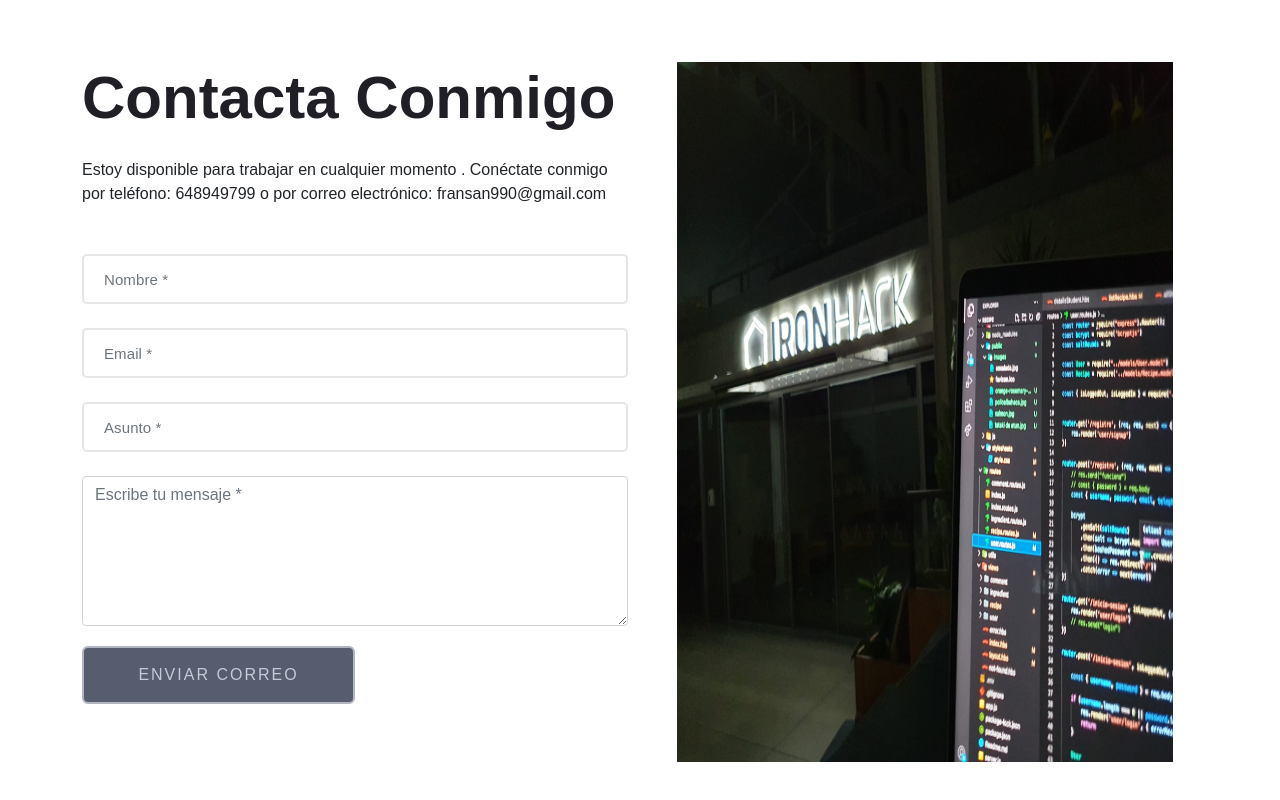
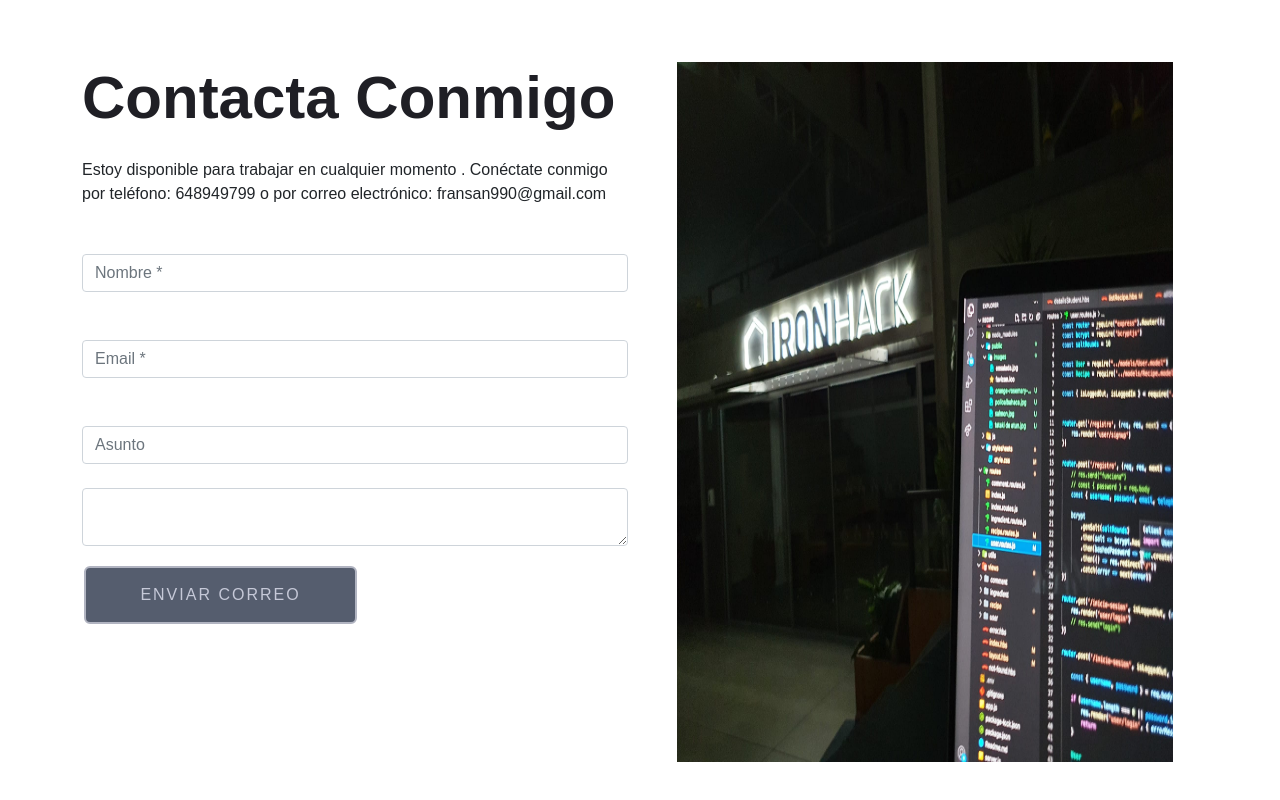
Before and after one commit to fransan990/Portafolio_v1, a React (Create React App) app: page / in a window 1280 px wide. Shown: the part 4952-5752 px from the top of the page. Built offline with nearby package versions, Linux system fonts and the light colour scheme; a web font is replaced by a local one.

Commit message:
Form of Contact.jsx

```diff
--- a/src/components/Contact/Contact.jsx
+++ b/src/components/Contact/Contact.jsx
@@ -1,14 +1,29 @@
-import { Container, Row, Col, Image } from "react-bootstrap"
-// import { FaLocationArrow } from "react-icons/fa"
+import { Container, Row, Col, Image, Form, Button } from "react-bootstrap"
+import FloatingLabel from 'react-bootstrap/FloatingLabel';
 
 import emailjs from 'emailjs-com';
 import "./Contact.css"
+import { useState } from "react";
 
 const Contact = () => {
 
+
+    //borra datos al enviar
+
+    const [orderDetails, setOrderDetails] = useState({})
+
+    const handleInputChange = e => {
+        setOrderDetails({
+            ...orderDetails, [e.target.name]: e.target.value
+        })
+    }
+
     const enviarEmail = (e) => {
 
+
         e.preventDefault();
+        e.target.reset();
+
         emailjs.sendForm('service_opa6obq', 'template_uci8fqu', e.target, '-LcIVbhNWVgvNjhBZ')
 
             .then((result) => {
@@ -19,6 +34,8 @@ const Contact = () => {
     }
 
     const imageIronhack = "../../../images/IronhackNoche.jpeg"
+
+    const { Nombre, Email, Asunto, Mensaje } = orderDetails
 
 
     return (
@@ -41,27 +58,59 @@ const Contact = () => {
                                     </div>
                                 </Col>
                                 <Col lg={12}>
-                                    <form onSubmit={enviarEmail} className="caja">
+                                    {/* <form onSubmit={enviarEmail} className="caja">
                                         <div className="form-row mt-4">
                                             <div className="form-group col-md-6 col-lg-12">
-                                                <label for="npmbre"></label>
-                                                <input type="text" className="form-control col-12" id="nombre" name="nombre" placeholder="Nombre *" />
+                                                <label for="nombre"></label>
+                                                <input type="text" className="form-control col-12" id="nombre" name="nombre" placeholder="Nombre *" onChange={handleInputChange} />
                                             </div>
                                             <div className="form-group col-md-6 col-lg-12">
                                                 <label for="email"></label>
-                                                <input type="text" className="form-control" id="email" name="email" placeholder="Email *" />
+                                                <input type="text" className="form-control" id="email" name="email" placeholder="Email *" onChange={handleInputChange} />
                                             </div>
                                             <div className="form-group col-md-6 col-lg-12">
                                                 <label for="asunto"></label>
-                                                <input type="text" className="form-control" id="asunto" name="asunto" placeholder="Asunto *" />
+                                                <input type="text" className="form-control" id="asunto" name="asunto" placeholder="Asunto *" onChange={handleInputChange} />
                                             </div>
                                         </div>
                                         <div className="form-group">
                                             <label for="mensaje"></label>
-                                            <textarea type="text" className="form-control" id="mensaje" name="mensaje" placeholder="Escribe tu mensaje *"></textarea>
+                                            <textarea type="text" className="form-control" id="mensaje" name="mensaje" placeholder="Escribe tu mensaje *" onChange={handleInputChange}></textarea>
                                         </div>
                                         <button type="submit" className="botonContact">Enviar Correo</button>
-                                    </form>
+                                    </form> */}
+
+
+                                    <Form onSubmit={enviarEmail}>
+
+                                        <Form.Group className="mt-4 col-md-6 col-lg-12" controlId="Nombre">
+                                            <Form.Label for="Nombre"></Form.Label>
+                                            <Form.Control type="text" name="Nombre" value={Nombre} placeholder="Nombre *" onChange={handleInputChange} />
+                                        </Form.Group>
+
+                                        <Form.Group className="mt-4 col-md-6 col-lg-12" controlId="Email" >
+                                            <Form.Label for="Email"></Form.Label>
+                                            <Form.Control type="text" name="Email" value={Email} placeholder="Email *" onChange={handleInputChange} />
+                                        </Form.Group>
+
+                                        <Form.Group className="mt-4 col-md-6 col-lg-12" controlId="Asunto">
+                                            <Form.Label for="Asunto"></Form.Label>
+                                            <Form.Control type="text" name="Asunto" value={Asunto} placeholder="Asunto" onChange={handleInputChange} />
+                                        </Form.Group>
+
+                                        <FloatingLabel controlId="Mensajes">
+                                            <Form.Control
+                                                as="textarea"
+                                                placeholder="Escribe tu mensaje *"
+                                                className="mt-4 w-100"
+                                                value={Mensaje}
+                                                onChange={handleInputChange}
+                                            />
+                                        </FloatingLabel>
+
+                                        <Button type="submit" className="botonContact">Enviar Correo</Button>
+
+                                    </Form>
                                 </Col>
 
                             </Row>
@@ -80,7 +129,7 @@ const Contact = () => {
 
                     </Row>
                 </Col>
-            </Row>
+            </Row >
         </Container >
     )
 
```
Also changed, not shown: src/components/Biography/Biography.jsx (+0 -116 lines).
